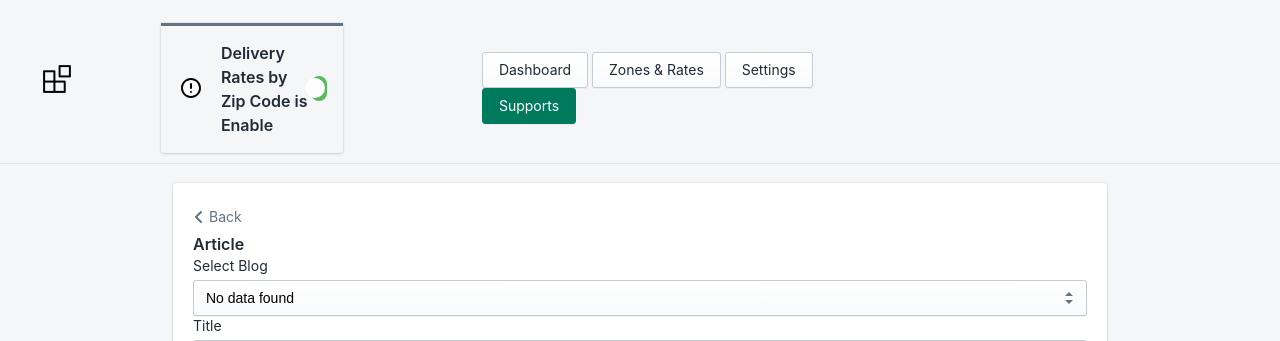
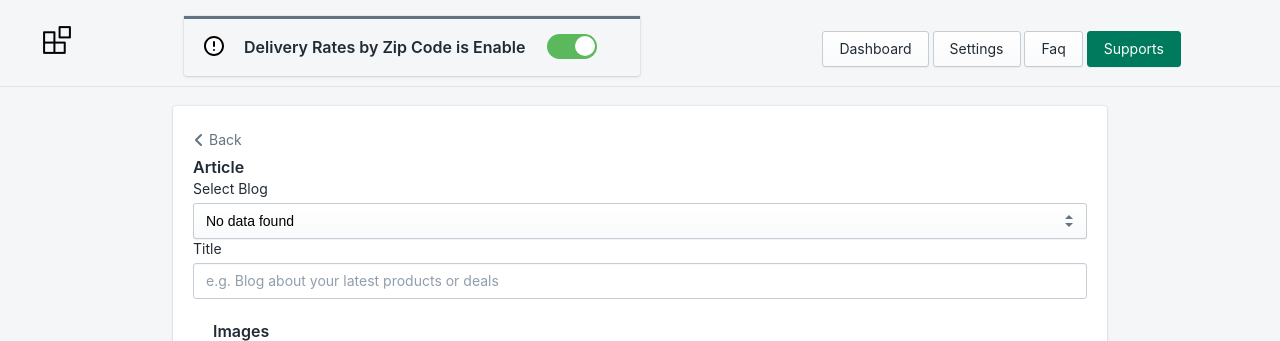
Before and after one commit to codelockinfo/postcode-price, a PHP site: page /postcode-price/user/addblog.php in a window 1280 px wide. Shown: the top 341 px of the page. Run offline with PHP 8.4, Linux system fonts and the light colour scheme; data that the repository does not hold is empty; some libraries are stand-ins or nearby versions.

Commit message:
mobile view w.p

```diff
--- a/assets/css/style.css
+++ b/assets/css/style.css
@@ -1,8 +1,5 @@
 /* body {
   padding: 5px;
-}
-.bodycontainer.Polaris-Page {
-  max-width: 117rem;
 }
 .Polaris-Banner.Polaris-Banner--statusSuccess.Polaris-Banner--withinPage {
   display: flex;
@@ -11,12 +8,6 @@
 .cookiebanner{
   display: flex;
   align-items: center;
-}
-.footermargin{
-  display: flex;
-  justify-content: center;
-  margin-bottom: 1%;
-
 }
 .footer_border{
   border: 1px solid #dfe3e8;
@@ -342,14 +333,6 @@ body .py-6 {
 .font-semibold {
   font-weight: 600;
 }
-p {
-  margin: 0;
-  display: block;
-  -webkit-margin-before: 1em;
-  -webkit-margin-after: 1em;
-  -webkit-margin-start: 0;
-  -webkit-margin-end: 0;
-}
 .text-lg {
   font-size: 16px;
 }
@@ -460,14 +443,7 @@ body .space-y-4 > * + * {
 .cls_enbledisable_btn, .shopifybtn {
   margin-top: 1%;
 }
-.logoimg {
-  width: 50px;
-}
-.logoheader {
-  padding-bottom: 1rem;
-  padding-top: 1rem;
-  box-shadow: 0px 1px #dfe3e8;
-}
+
 .shopifybtn .Polaris-Button--success ,.cls_design_enaDisa .Polaris-Button--success{
   background: linear-gradient(180deg, #007a5c, #007a5c);
   border-color: #007a5c;
@@ -475,24 +451,10 @@ body .space-y-4 > * + * {
   color: #fff;
   fill: #fff;
 }
-#toggleButton .handle {
-  width: 20px;
-  height: 20px;
-  background-color: #fff;
-  border-radius: 50%;
-  position: absolute;
-  top: 50%;
-  transform: translateY(-50%);
-  left: 2px;
-  transition: all 0.2s;
-}
 #toggleButton.on .handle {
   left: calc(100% - 22px);
 }
 
-#toggleButton.on {
-  width:75px;
-}
 #toggleButton {
   width:75px;
   height: 25px;
@@ -508,18 +470,7 @@ body .space-y-4 > * + * {
 .Polaris-Page-Header .polaris-nav-menu .cls_menu_mobile {
   display: none !important;
 }
-.clsdesign_for_msg {
-  margin-top: -3%;
-  margin-left: 10%;
-  width: 80%;
-}
-.mobileview{
-  display:none;
-}
-.Polaris-Page-Header__TitleAndActions.cls_header_css {
-  display: flex;
-  align-items: center;
-}
+
 .displaynone{
   display: none;
 }
@@ -676,7 +627,7 @@ border-radius: 7px;
 }
 .allist {
   margin-left: 20px;
-  margin-right: 595px;
+  /* margin-right: 595px; */
 }
 .article_contain .Polaris-Card__Header {
   padding-top: 3rem;
@@ -830,12 +781,13 @@ a {
   margin-top: 2%;
 }
 .Polaris-Page-Header .cls_header_logo_image {
-  width: 20%;
+  width: 15%;
   /* width: 26%; */
 }
 .Polaris-Page-Header__TitleAndActions.cls_header_css {
   display: flex;
   align-items: center;
+  justify-content: space-between;
 }
 .mobileview {
   display: none;
@@ -898,11 +850,6 @@ a.Polaris-Button.Polaris-Button--success:hover{
 }
 /* header end */
 /* footer start */
-.footermargin {
-  display: flex;
-  justify-content: center;
-  margin-bottom: 1%;
-}
 .footer_border {
   border: 1px solid #dfe3e8;
   border-radius: 999px;
@@ -1053,21 +1000,28 @@ span.bar-subtitle.change {
 }
 /* postcode end */
 
-@media (max-width: 1640px) {
-  .Polaris-Page-Header .cls_header_logo_image{
-      width:15%;
-  }
-  .Polaris-Page-Header .cls_enbledisable_msg {
-      width: 45%;
-  }
-  .Polaris-Page-Header .cls_enbledisable_btn, .shopifybtn {
-      width: 20%;
+@media (max-width: 1860px) {
+  .clsdesign_for_msg {
+    margin-left: 8%;
+    width: 65%;
   }
 }
-@media (max-width: 1500px) {
-  #toggleButton.on{
-    width: 100px;
+@media (max-width: 1700px) {
+  .Polaris-Page-Header .cls_enbledisable_btn, .shopifybtn {
+    width: 30%;
   }
+}
+@media (max-width:1430px) {
+  .clsdesign_for_msg {
+    margin-left: 3%;
+    width: 75%;
+}
+.Polaris-Page-Header .cls_enbledisable_msg {
+  width: 50%;
+}
+.Polaris-Page-Header .cls_enbledisable_btn, .shopifybtn {
+  width: 35%;
+}
 }
 @media (max-width:1291px) {
 .cls_header_css {
@@ -1076,14 +1030,6 @@ span.bar-subtitle.change {
 .shopifybtn {
   width: 30%;
   order: 3;
-}
-.Polaris-Page-Header .cls_enbledisable_msg {
-  width: 30%;
-  order: 2;
-}
-.Polaris-Page-Header .cls_enbledisable_btn {
-  width: 32%;
-  order: 4;
 }
 .Polaris-Page-Header .cls_header_logo_image {
   width: 7%;
@@ -1096,27 +1042,27 @@ span.bar-subtitle.change {
   }
   #toggleButton.on{
     width:50px;
-    margin-left: 0%;
+    margin-left: 5%;
   }
   #toggleButton{
-    margin-left: 0%;
+    margin-left: 5%;
   }
 }
 @media (max-width: 1250px) {
-  .Polaris-Page-Header .cls_header_logo_image{
-      width:10%;
-  }
-  .Polaris-Page-Header .cls_enbledisable_msg {
-      width: 45%;
-  }
   .app-setting-msg .msgwidth{
     width:unset;
   }
   .Polaris-Page-Header .cls_enbledisable_btn, .shopifybtn {
-      width: 30%;
+      width: 40%;
+  }
+  .clsdesign_for_msg {
+    width: 94%;
+  }
+  .Polaris-Page-Header .cls_enbledisable_btn, .shopifybtn {
+    width: 46%;
   }
 }
-@media (max-width: 991px) {
+/* @media (max-width: 991px) {
   .clsdesign_for_msg {
       margin-left: 0%;
       width: 90%;
@@ -1130,8 +1076,8 @@ span.bar-subtitle.change {
   .Polaris-Page-Header .cls_enbledisable_btn, .shopifybtn {
       width: 35%;
   }
-}
-@media (max-width:911px) {
+} */
+@media (max-width:991px) {
   .shopifybtn  a.Polaris-Button {
     margin: 0.5rem;
   }
@@ -1210,6 +1156,16 @@ width: 50px;
 .footermargin{
   flex-wrap: wrap;
 }
+#toggleButton.on {
+  width: 80px;
+}
+#toggleButton {
+  width: 80px;
+  margin-left: 0%;
+}
+.zonerat_contain .Polaris-Page2{
+  padding: 0 0 !important;
+}
   }
 
 @media (max-width:490px) {
@@ -1224,9 +1180,15 @@ width: 50px;
   }
   #toggleButton.on {
     width: 50px;
-    margin-left:0;
-}
+  }
+  #toggleButton {
+    width: 50px;
+    margin-left: 0%;
+  }
 #toggleButton {
   margin-left:0;
 }
 }
+.errorcolor{
+  color:red;
+  }
--- a/user/dashboard_header.php
+++ b/user/dashboard_header.php
@@ -44,14 +44,15 @@ $store = (isset($_GET['store']) && $_GET['store'] != '') ? $_GET['store'] : "man
                                         <span class="Polaris-Button__Text">Dashboard</span>
                                     </span>
                                 </a>
-                                <a href="addzone.php?store=<?php echo $store; ?>"  class="Polaris-Button" style="text-decoration: none;">
-                                    <span class="Polaris-Button__Content">
-                                        <span>Zones & Rates</span>
-                                    </span>
-                                </a>
+
                                 <a href="setting.php?store=<?php echo $store; ?>"  class="Polaris-Button" style="text-decoration: none;">
                                     <span class="Polaris-Button__Content">
                                         <span>Settings</span>
+                                    </span>
+                                </a>
+                                <a href=""  class="Polaris-Button" style="text-decoration: none;">
+                                    <span class="Polaris-Button__Content">
+                                        <span>Faq</span>
                                     </span>
                                 </a>
                                 <a href="support.php?store=<?php echo $store; ?>"  class="Polaris-Button  Polaris-Button--success" style="text-decoration: none;" >
```
